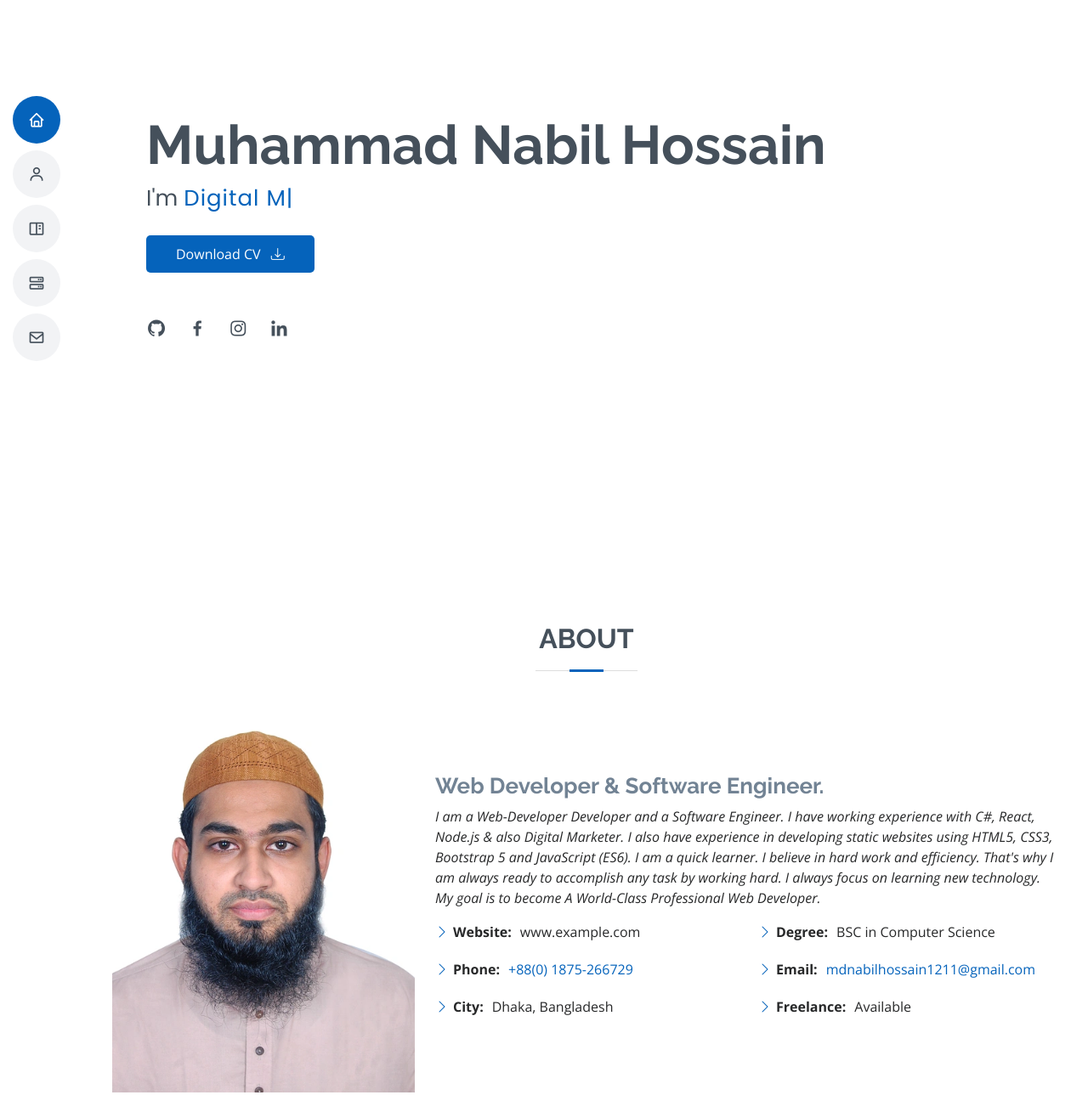
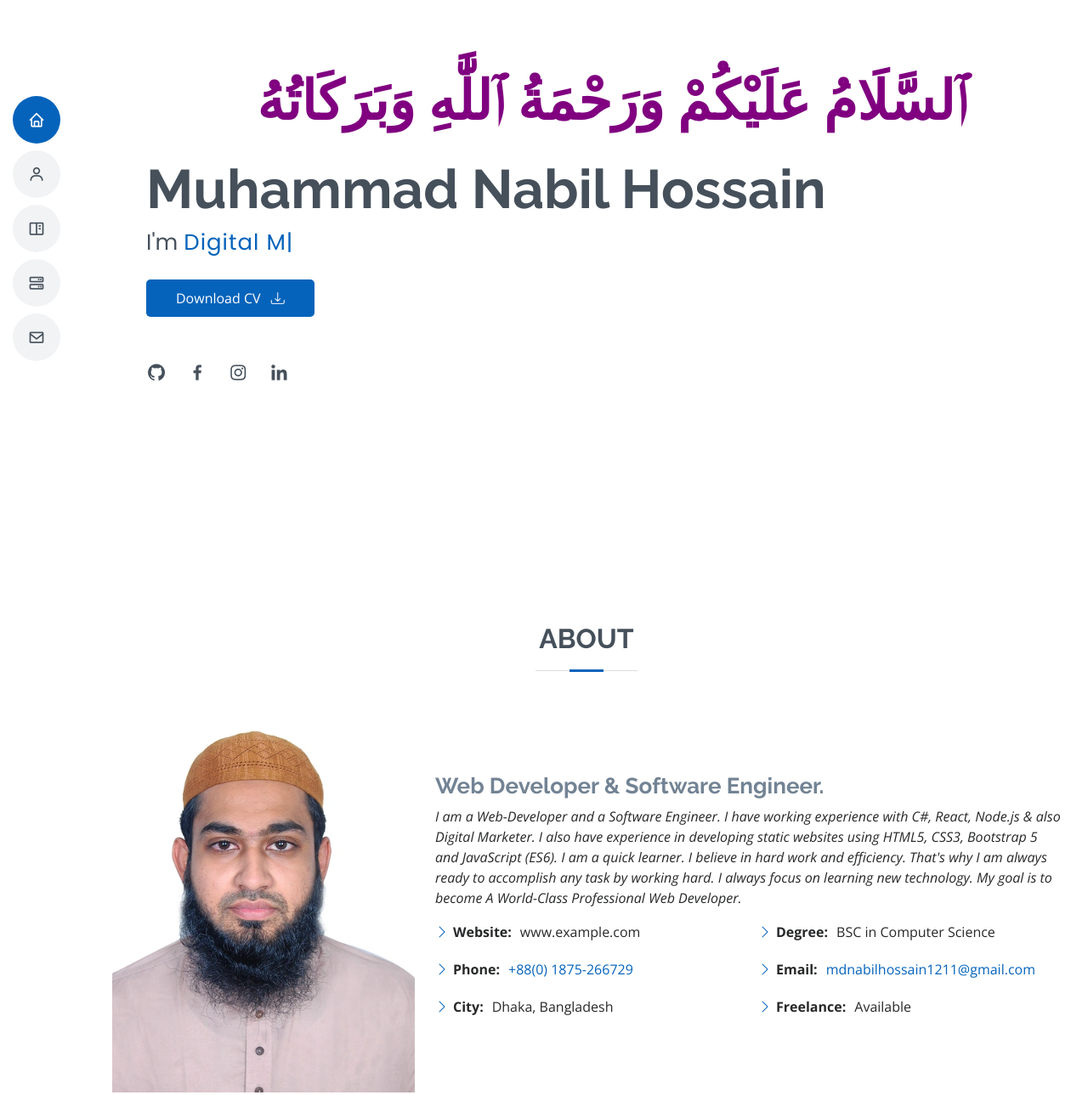
Before and after one commit to MdNabilHossain/Personal_Portfolio, a plain HTML site: page index.html in a window 1280 px wide. Shown: the part 127-1416 px from the top of the page at 85% size. Drawn offline with nearby package versions, Linux system fonts and the light colour scheme; a script that the page names is missing; files whose address does not match are found by name.

Commit message:
updated portfolio

```diff
--- a/index.html
+++ b/index.html
@@ -93,6 +93,7 @@
       class="d-flex flex-column justify-content-center"
     >
       <div class="container" data-aos="zoom-in" data-aos-delay="100">
+        <h1 class="text-center mb-5" style="color: purple;">ٱلسَّلَامُ عَلَيْكُمْ وَرَحْمَةُ ٱللَّٰهِ وَبَرَكَاتُهُ</h1>
         <h1>Muhammad Nabil Hossain</h1>
         <p>
           I'm
@@ -145,7 +146,7 @@
             <div class="col-lg-8 pt-4 pt-lg-0 content">
               <h3>Web Developer &amp; Software Engineer.</h3>
               <p class="fst-italic">
-                I am a Web-Developer Developer and a Software Engineer. I have
+                I am a Web-Developer and a Software Engineer. I have
                 working experience with C#, React, Node.js & also Digital Marketer. I also have
                 experience in developing static websites using HTML5, CSS3,
                 Bootstrap 5 and JavaScript (ES6). I am a quick learner. I
```
